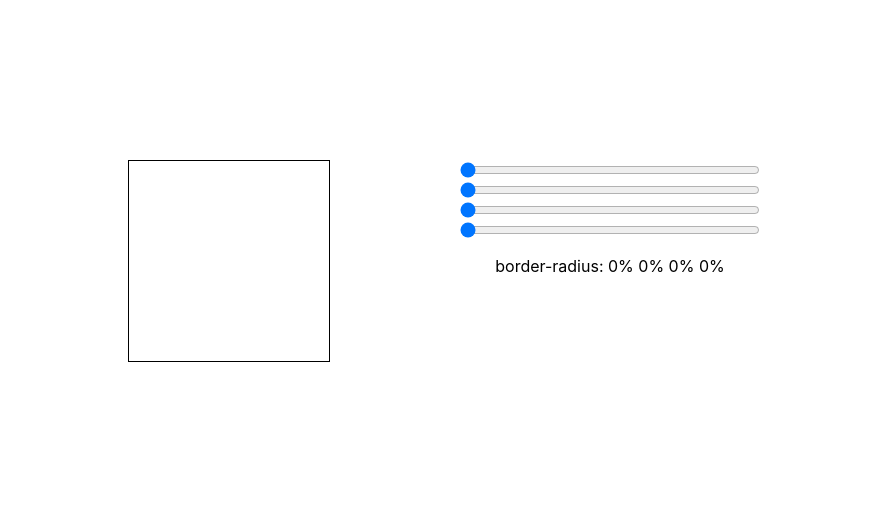
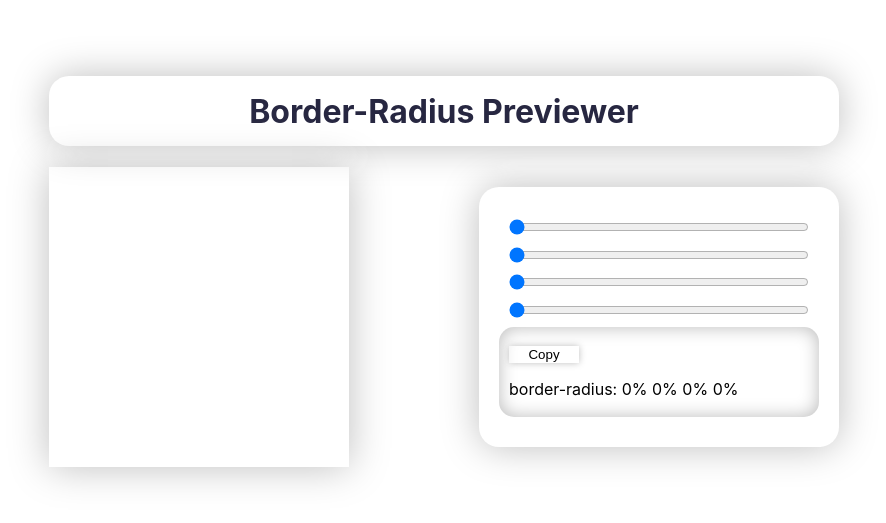
Before and after one commit to ReBastos/border-radius-React, a React (Create React App) app: page / in a window 1280 px wide. Shown: the part 139-662 px from the top of the page, without its empty margins (196-1082 px from the left). Built offline with nearby package versions, Linux system fonts and the light colour scheme.

Commit message:
Copiando Texto

```diff
--- a/public/index.html
+++ b/public/index.html
@@ -24,7 +24,7 @@
       work correctly both with client-side routing and a non-root public URL.
       Learn how to configure a non-root public URL by running `npm run build`.
     -->
-    <title>React App</title>
+    <title>Box-Radius Previewer</title>
   </head>
   <body>
     <noscript>You need to enable JavaScript to run this app.</noscript>
--- a/src/App.css
+++ b/src/App.css
@@ -1,11 +1,31 @@
 main {
   display: flex;
   gap: 130px;
+  align-items: center;
 }
 
 .inputs{
   display: flex;
   flex-direction: column;
   align-items: center;
+  justify-content: space-between;
   width: 300px;
+  box-shadow:  0px 0px 38px #bebebe,
+             0px 0px 38px #ffffff;
+  padding: 30px;
+  height: 200px;
+  border-radius: 20px;
 }
+
+.titlePG {
+  box-shadow:  0px 0px 38px #bebebe,
+             0px 0px 38px #ffffff;
+color: rgb(39, 39, 65);
+display: flex;
+align-items: center;
+justify-content: center;
+height: 70px;
+text-align: center;
+border-radius: 20px;
+
+}
--- a/src/App.js
+++ b/src/App.js
@@ -15,6 +15,7 @@ function App() {
 
   return (
    <>
+   <h1 className='titlePG'>Border-Radius Previewer</h1>
    <main>
 
    <BoxRadius
@@ -32,6 +33,7 @@ function App() {
       <RangeInput value={bottomRight} setValue={setBottomRight}/>
 
 
+
    <CssGenerator
    topLeft = {topLeft}
    topRight = {topRight}
--- a/src/components/BoxRadius/style.css
+++ b/src/components/BoxRadius/style.css
@@ -1,5 +1,8 @@
 #box {
-    width: 200px;
-    height: 200px;
-    border: solid 1px;
+    width: 300px;
+    height: 300px;
+    border: none;
+    box-shadow:  0px 0px 38px #bebebe,
+             0px 0px 38px #ffffff;
+
 }
--- a/src/components/CssGenerator/index.jsx
+++ b/src/components/CssGenerator/index.jsx
@@ -1,4 +1,5 @@
 import generateBorderRadius from "../utils/generateBorderRadius"
+import './style.css'
 
 const CssGenerator = ({
     topLeft,
@@ -8,10 +9,16 @@ const CssGenerator = ({
 
 }) => {
 
+    function copyCSS() {
+        navigator.clipboard.writeText(`border-radius: ${generateBorderRadius(topLeft, topRight, bottomLeft, bottomRight)};`);
+        alert('Copiado com Sucesso');
+
+    }
 
     return(
-        <div>
-        <p> border-radius: {generateBorderRadius(topLeft, topRight, bottomLeft, bottomRight)}</p>
+        <div className="cssGenerator">
+        <button id="copyCSS" onClick={copyCSS}>Copy</button>
+        <p id="cssText"> border-radius: {generateBorderRadius(topLeft, topRight, bottomLeft, bottomRight)}</p>
         </div>
     )
 
--- /dev/null
+++ b/src/components/CssGenerator/style.css
@@ -0,0 +1,25 @@
+.cssGenerator{
+    height: 70px;
+    width: 300px;
+    padding: 10px;
+    display: flex;
+    flex-direction: column;
+    justify-content: center;
+    border-radius: 15px;
+    box-shadow: inset 0px 0px 18px #bababa,
+            inset 19px 19px 18px #ffffff;
+}
+
+.cssGenerator > p{
+    margin-bottom: 0;
+}
+
+#copyCSS {
+    width: 70px;
+    background: none;
+    border: none;
+    box-shadow:  0px 0px 7px #bebebe,
+             0px 0px 7px #ffffff;
+
+    cursor: pointer;
+}
```
